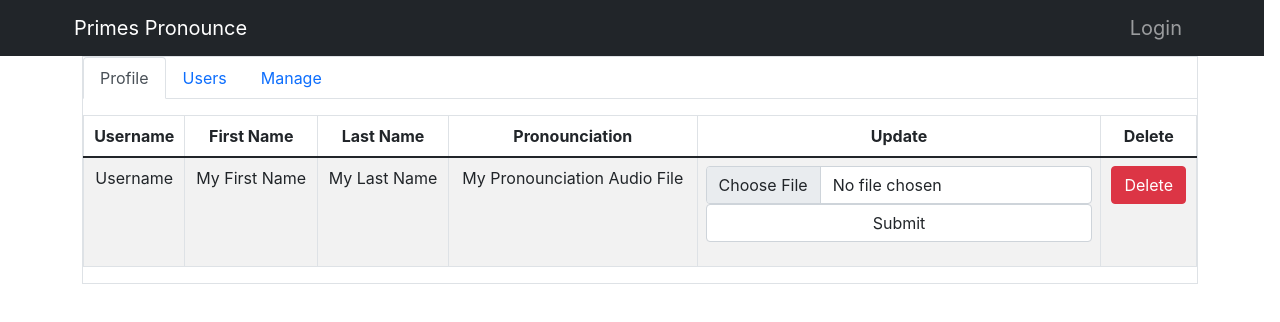
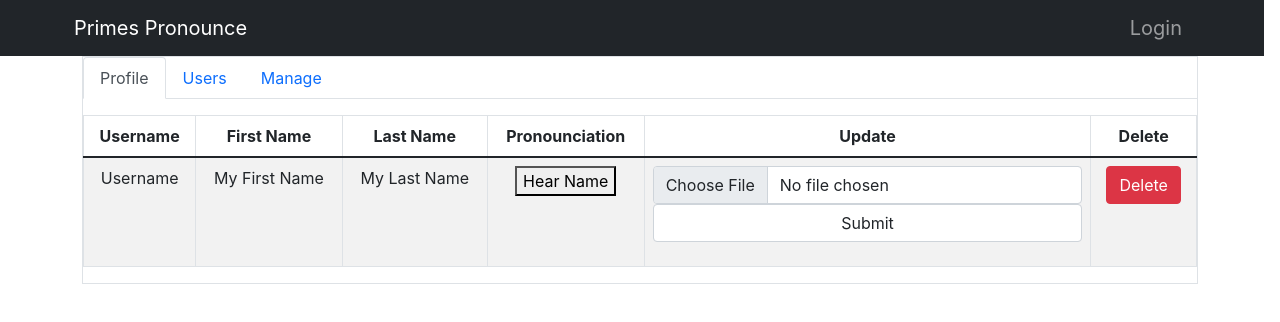
Before and after one commit to mfanisk/pronunciation-frontend, a React (Create React App) app: page / in a window 1280 px wide. Shown: the top 322 px of the page. Built offline with nearby package versions, Linux system fonts and the light colour scheme.

Commit message:
Added audio play component

```diff
--- a/src/App.js
+++ b/src/App.js
@@ -13,7 +13,7 @@ function App() {
   return (
     <div className="App">
       <Router>
-        <NavigationBar />
+        <NavigationBar token={token}/>
         <div className="container">
           <Routes>
             <Route path="/" element={<Dashboard />}></Route>
--- /dev/null
+++ b/src/components/AudioPlayer.jsx
@@ -0,0 +1,17 @@
+import React from 'react';
+
+function AudioPlayer() {
+  let audio = new Audio("/sampleName.mp3")
+
+  const start = () => {
+    audio.play()
+  }
+
+  return (
+    < div >
+      <button onClick={start}>Hear Name</button>
+    </div >
+  );
+}
+
+export default AudioPlayer;
--- a/src/components/ManageUsersList.jsx
+++ b/src/components/ManageUsersList.jsx
@@ -4,6 +4,7 @@ import { Table, InputGroup, FormControl, Button  } from "react-bootstrap";
 
 import UpdateButton from "./UpdateButton";
 import DeleteButton from "./DeleteButton";
+import AudioPlayer from "./AudioPlayer";
 
 class ManageUsersList extends Component {
     render() {
@@ -34,7 +35,7 @@ class ManageUsersList extends Component {
                             <td>Username1</td>
                             <td>First Name</td>
                             <td>Last Name</td>
-                            <td>Pronounciation Audio File</td>
+                            <td><AudioPlayer /></td>
                             <td><UpdateButton /></td>
                             <td><DeleteButton /></td>
                         </tr>
@@ -42,7 +43,7 @@ class ManageUsersList extends Component {
                             <td>Username2</td>
                             <td>First Name</td>
                             <td>Last Name</td>
-                            <td>Audio File</td>
+                            <td><AudioPlayer /></td>
                             <td><UpdateButton /></td>
                             <td><DeleteButton /></td>
                         </tr>
@@ -50,7 +51,7 @@ class ManageUsersList extends Component {
                             <td>Username3</td>
                             <td>First Name</td>
                             <td>Last Name</td>
-                            <td>Audio File</td>
+                            <td><AudioPlayer /></td>
                             <td><UpdateButton /></td>
                             <td><DeleteButton /></td>
                         </tr>
@@ -58,7 +59,7 @@ class ManageUsersList extends Component {
                             <td>Username4</td>
                             <td>First Name</td>
                             <td>Last Name</td>
-                            <td>Audio File</td>
+                            <td><AudioPlayer /></td>
                             <td><UpdateButton /></td>
                             <td><DeleteButton /></td>
                         </tr>
--- a/src/components/Profile.jsx
+++ b/src/components/Profile.jsx
@@ -4,6 +4,7 @@ import { Table } from "react-bootstrap";
 
 import UpdateButton from "./UpdateButton";
 import DeleteButton from "./DeleteButton";
+import AudioPlayer from "./AudioPlayer";
 
 class Profile extends Component {
     render() {
@@ -25,7 +26,7 @@ class Profile extends Component {
                             <td>Username</td>
                             <td>My First Name</td>
                             <td>My Last Name</td>
-                            <td>My Pronounciation Audio File</td>
+                            <td><AudioPlayer /></td>
                             <td><UpdateButton /></td>
                             <td><DeleteButton /></td>
                         </tr>
```
Also changed, not shown: 1 other file (tests, documents, lock files or other folders).
